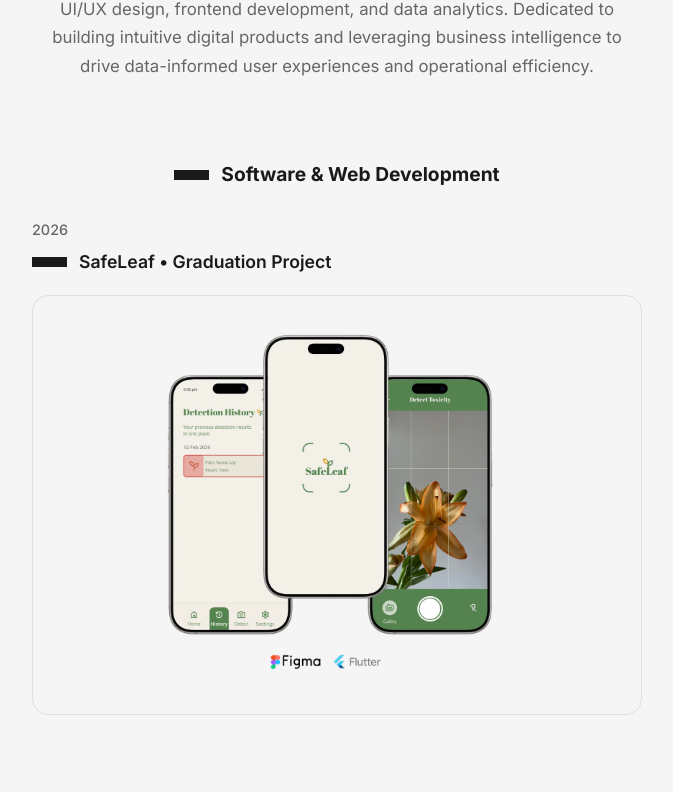
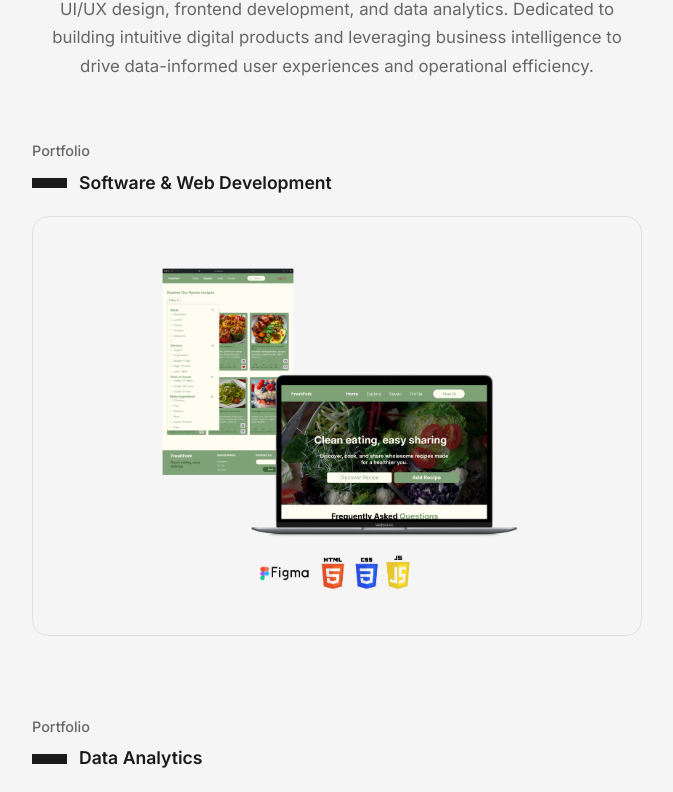
Before and after one commit to iif6mh/MyPortfolio, a React (Vite) app: page / in a window 1280 px wide. Shown: the part 597-1389 px from the top of the page, without its empty margins (303-976 px from the left). Built offline with nearby package versions, Linux system fonts and the light colour scheme.

Commit message:
Update App.jsx

```diff
--- a/src/App.jsx
+++ b/src/App.jsx
@@ -88,10 +88,16 @@ function App() {
     }
   };
 
+  const handleCategoryClick = (category) => {
+    setActivePage(category);
+    window.location.hash = category;
+    window.scrollTo(0, 0);
+  };
+
   useEffect(() => {
     const handleHashChange = () => {
       const hash = window.location.hash.replace('#', '');
-      const validPages = ['about', 'safeleaf', 'hotelbuddy', 'gcwebsite', 'freshfork', 'lahj', 'hospital', 'hr'];
+      const validPages = ['about', 'safeleaf', 'hotelbuddy', 'gcwebsite', 'freshfork', 'lahj', 'hospital', 'hr', 'software', 'data'];
 
       if (validPages.includes(hash)) {
         setActivePage(hash);
@@ -105,11 +111,7 @@ function App() {
     return () => window.removeEventListener('hashchange', handleHashChange);
   }, []);
 
-  const renderHome = () => {
-    const dataAnalyticsProjects = projectsData.filter(project => project.category.includes('Data Analytics'));
-    const softwareProjects = projectsData.filter(project => !project.category.includes('Data Analytics'));
-
-    return (
+  const renderHome = () => (
     <>
       <section id="home" className="hero">
         <div className="avatar-container" style={{ position: 'relative' }}>
@@ -126,39 +128,53 @@ function App() {
         </p>
       </section>
 
-        <div id="projects" style={{ paddingTop: '20px' }}>
-
-          <div className="details-title-row" style={{ justifyContent: 'center', marginBottom: '30px' }}>
-            <div className="details-line"></div>
-            <h2 className="details-section-title">Software & Web Development</h2>
+      <section id="projects" className="projects-section">
+        <div
+          className="project-item clickable"
+          onClick={() => handleCategoryClick('software')}
+        >
+          <div className="project-year">Portfolio</div>
+          <div className="project-title-row">
+            <div className="project-line"></div>
+            <span className="project-title">Software & Web Development</span>
+          </div>
+          <div className="project-image-container">
+            <img src="/project4.png" alt="Software and Web Development" className="project-image" />
+          </div>
         </div>
 
-          <section className="projects-section">
-            {softwareProjects.map((project) => (
         <div
-                key={project.id}
-                className={`project-item clickable`}
-                onClick={() => handleProjectClick(project.id)}
+          className="project-item clickable"
+          onClick={() => handleCategoryClick('data')}
         >
-                <div className="project-year">{project.year}</div>
+          <div className="project-year">Portfolio</div>
           <div className="project-title-row">
             <div className="project-line"></div>
-                  <span className="project-title">{project.title} • {project.category}</span>
+            <span className="project-title">Data Analytics</span>
           </div>
           <div className="project-image-container">
-                  <img src={project.image} alt={project.title} className="project-image" />
+            <img src="/hospital-thumb.png" alt="Data Analytics" className="project-image" />
           </div>
         </div>
-            ))}
       </section>
+    </>
+  );
 
-          <div className="details-title-row" style={{ justifyContent: 'center', marginTop: '60px', marginBottom: '30px' }}>
+  const renderCategoryList = (categoryType) => {
+    const filteredProjects = categoryType === 'software'
+      ? projectsData.filter(project => !project.category.includes('Data Analytics'))
+      : projectsData.filter(project => project.category.includes('Data Analytics'));
+
+    const categoryTitle = categoryType === 'software' ? 'Software & Web Development' : 'Data Analytics';
+
+    return (
+      <div className="fade-in" style={{ paddingTop: '100px', paddingBottom: '60px' }}>
+        <div className="details-title-row" style={{ justifyContent: 'center', marginBottom: '50px' }}>
           <div className="details-line"></div>
-            <h2 className="details-section-title">Data Analytics</h2>
+          <h1 className="details-section-title" style={{ fontSize: '2rem' }}>{categoryTitle}</h1>
         </div>
-
         <section className="projects-section">
-            {dataAnalyticsProjects.map((project) => (
+          {filteredProjects.map((project) => (
             <div
               key={project.id}
               className={`project-item clickable`}
@@ -176,7 +192,6 @@ function App() {
           ))}
         </section>
       </div>
-      </>
     );
   };
 
@@ -422,7 +437,6 @@ function App() {
           <img src="/HotelMK.png" alt="Mockups" className="details-image" />
         </div>
       </div>
-
     </div>
   );
 
@@ -436,7 +450,6 @@ function App() {
         <p className="details-desc">
           This mobile application designed to promote and facilitate heritage tourism in Saudi Arabia for international visitors. The app serves as an all-in-one travel companion, from booking a flight to discovering ancient landmarks. It built to make Saudi Arabia's rich cultural destinations accessible and appealing to a global audience.
         </p>
-
       </div>
 
       <div className="details-section">
@@ -881,6 +894,8 @@ Avg Satisfaction = AVERAGE(Fact_Hospital_Activity[Satisfaction])`}
 
         {activePage === 'about' ? renderAbout() :
          activePage === 'home' ? renderHome() :
+         activePage === 'software' ? renderCategoryList('software') :
+         activePage === 'data' ? renderCategoryList('data') :
          activePage === 'safeleaf' ? renderSafeLeafDetails() :
          activePage === 'hotelbuddy' ? renderProjectDetails() :
          activePage === 'gcwebsite' ? renderGCWebsiteDetails() :
```
Lines whose indentation alone changed are shown as unchanged.
